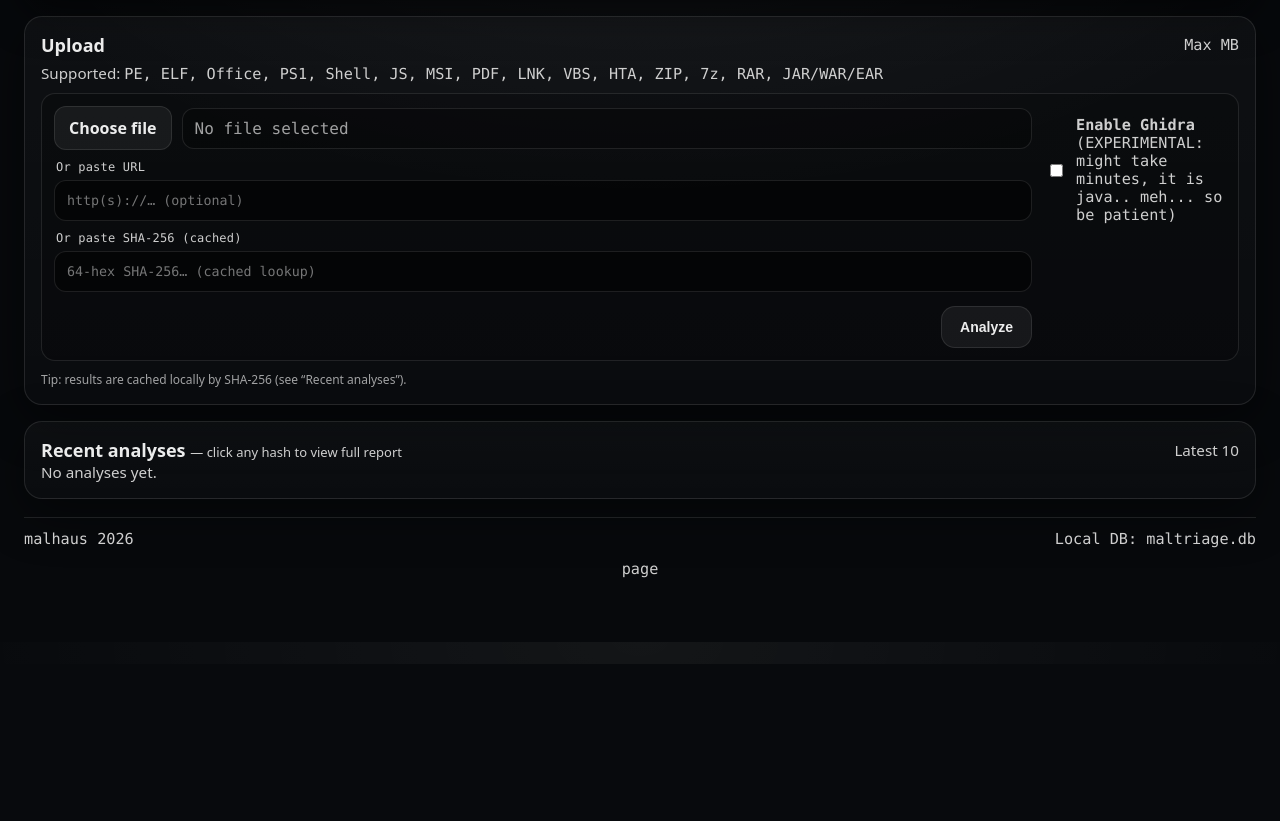
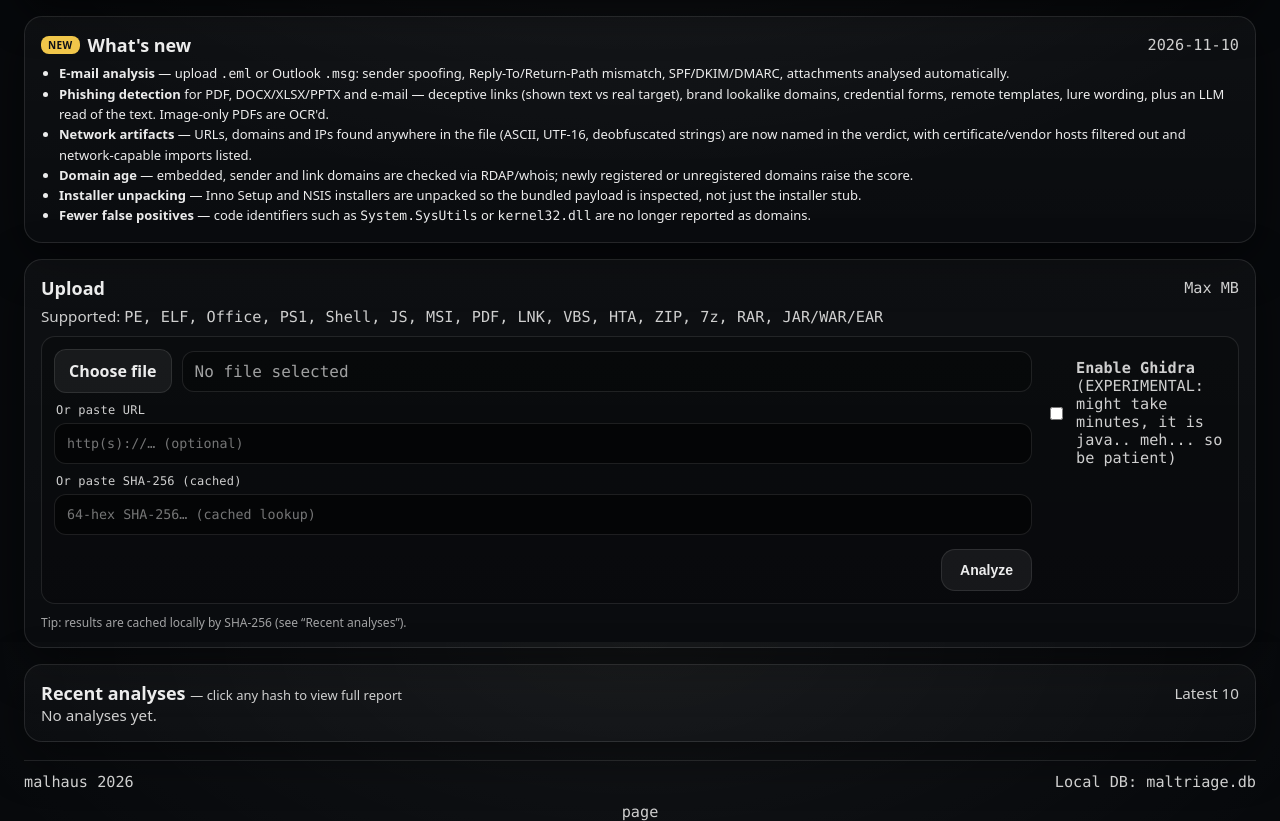
Before and after one commit to toorandom/malhaus, a Python web app: template webapp/templates/index.html in a window 1280 px wide. Shown: the part 158-979 px from the top of the page. Before the commit the page ends 736 px from the top, so only its background shows below. Run offline with Jinja, Linux system fonts and the light colour scheme; the template is opened without the code that fills it, so the values that code supplies are empty.

Commit message:
docs: NEWS banner on home page and README for network/phishing/e-mail/installer features
Co-Authored-By: Claude Opus 5.5 <noreply@anthropic.com>

```diff
--- a/webapp/templates/index.html
+++ b/webapp/templates/index.html
@@ -31,6 +31,27 @@
         </div>
       </div>
     </header>
+
+    <section class="card news">
+      <style>
+        .news h2{display:flex;align-items:center;gap:8px}
+        .news .tag{font-size:10px;padding:2px 7px;border-radius:8px;background:#f0c64a;color:#0d1117;font-weight:600;letter-spacing:.04em}
+        .news ul{margin:6px 0 0;padding-left:18px;line-height:1.55;font-size:13px}
+        .news li b{font-weight:600}
+      </style>
+      <div class="row">
+        <h2><span class="tag">NEW</span> What's new</h2>
+        <div class="muted mono">2026-11-10</div>
+      </div>
+      <ul>
+        <li><b>E-mail analysis</b> — upload <span class="mono">.eml</span> or Outlook <span class="mono">.msg</span>: sender spoofing, Reply-To/Return-Path mismatch, SPF/DKIM/DMARC, attachments analysed automatically.</li>
+        <li><b>Phishing detection</b> for PDF, DOCX/XLSX/PPTX and e-mail — deceptive links (shown text vs real target), brand lookalike domains, credential forms, remote templates, lure wording, plus an LLM read of the text. Image-only PDFs are OCR'd.</li>
+        <li><b>Network artifacts</b> — URLs, domains and IPs found anywhere in the file (ASCII, UTF-16, deobfuscated strings) are now named in the verdict, with certificate/vendor hosts filtered out and network-capable imports listed.</li>
+        <li><b>Domain age</b> — embedded, sender and link domains are checked via RDAP/whois; newly registered or unregistered domains raise the score.</li>
+        <li><b>Installer unpacking</b> — Inno Setup and NSIS installers are unpacked so the bundled payload is inspected, not just the installer stub.</li>
+        <li><b>Fewer false positives</b> — code identifiers such as <span class="mono">System.SysUtils</span> or <span class="mono">kernel32.dll</span> are no longer reported as domains.</li>
+      </ul>
+    </section>
 
     {% with messages = get_flashed_messages(with_categories=true) %}
       {% if messages %}
```
Also changed, not shown: README.md.
